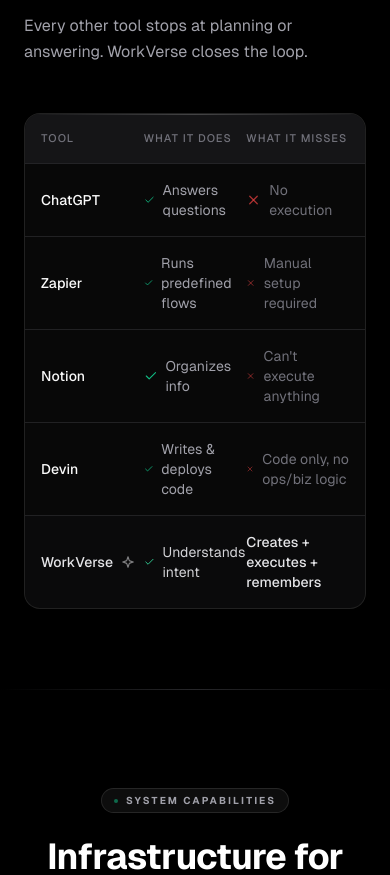
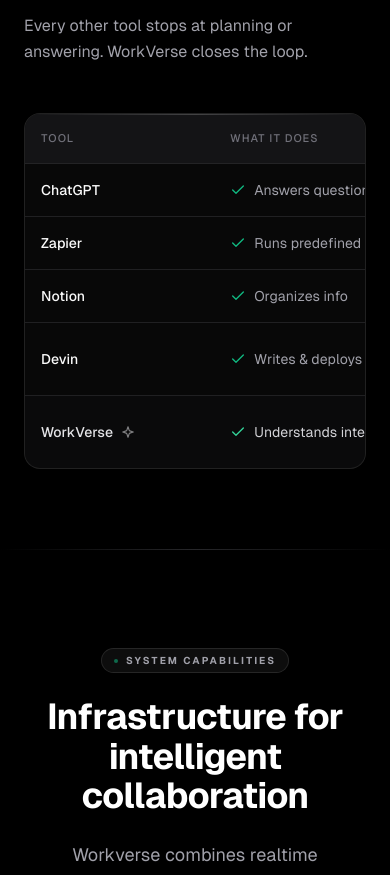
Before and after one commit to Arav-Menon/WorkVerse, a Next.js app in the folder apps/web/: page / in a window 390 px wide. Shown: the part 4833-5708 px from the top of the page. Built offline with nearby package versions, Linux system fonts and the light colour scheme.

Commit message:
fix: add responsive container for Comparison header to improve layout

```diff
--- a/apps/web/components/landing/Comparison.tsx
+++ b/apps/web/components/landing/Comparison.tsx
@@ -27,7 +27,9 @@ export default function Comparison() {
       <div className="bg-white/[0.03] backdrop-blur-xl border border-white/10 rounded-2xl overflow-hidden relative">
         <div className="absolute top-0 left-0 w-full h-[1px] bg-gradient-to-r from-transparent via-white/20 to-transparent"></div>
 
-        {/* Header */}
+        <div className="overflow-x-auto">
+          <div className="min-w-[600px]">
+            {/* Header */}
         <div className="grid grid-cols-3 bg-zinc-900/80 border-b border-zinc-800/80 text-[11px] font-medium uppercase tracking-[1px] text-zinc-500 p-4">
           <div>Tool</div>
           <div>What it does</div>
@@ -88,11 +90,12 @@ export default function Comparison() {
           <div className="flex items-center gap-2 text-zinc-300 relative z-10">
             <CheckIcon size={16} className="text-emerald-400" /> Understands intent
           </div>
-          <div className="font-medium text-zinc-200 relative z-10">
-            Creates + executes + remembers
+            <div className="font-medium text-zinc-200 relative z-10">
+              Creates + executes + remembers
+            </div>
           </div>
         </div>
-
+      </div>
       </div>
     </section>
   );
```
